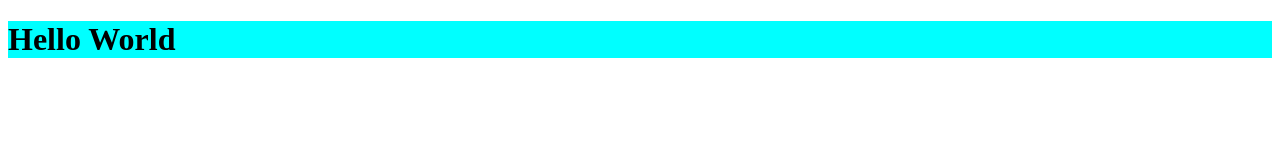
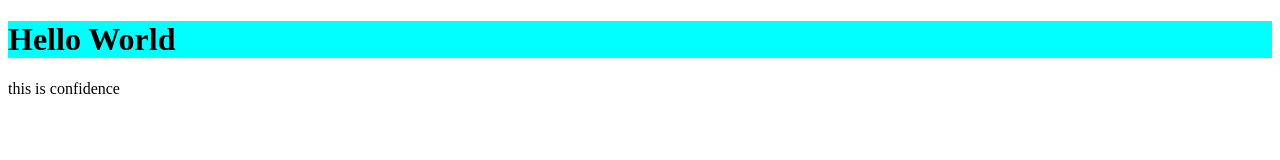
Before and after one commit to Ndumdi-IbeDivine/confidence_alamba, a plain HTML site: page index.html in a window 1280 px wide. Drawn offline with Linux system fonts and the light colour scheme.

Commit message:
added p element

```diff
--- a/index.html
+++ b/index.html
@@ -11,5 +11,9 @@
     <h1>
         Hello World
     </h1>
+
+    <p>
+        this is confidence
+    </p>
 </body>
 </html>
```
